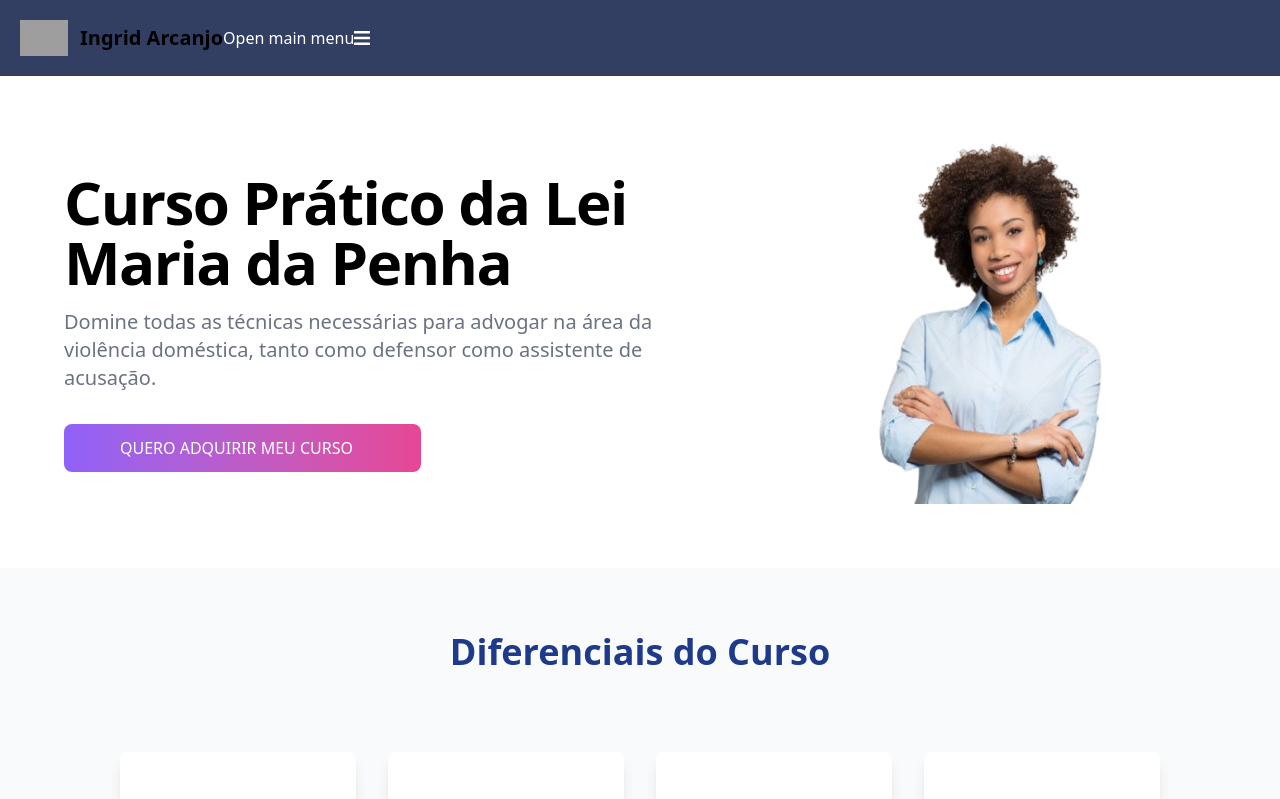
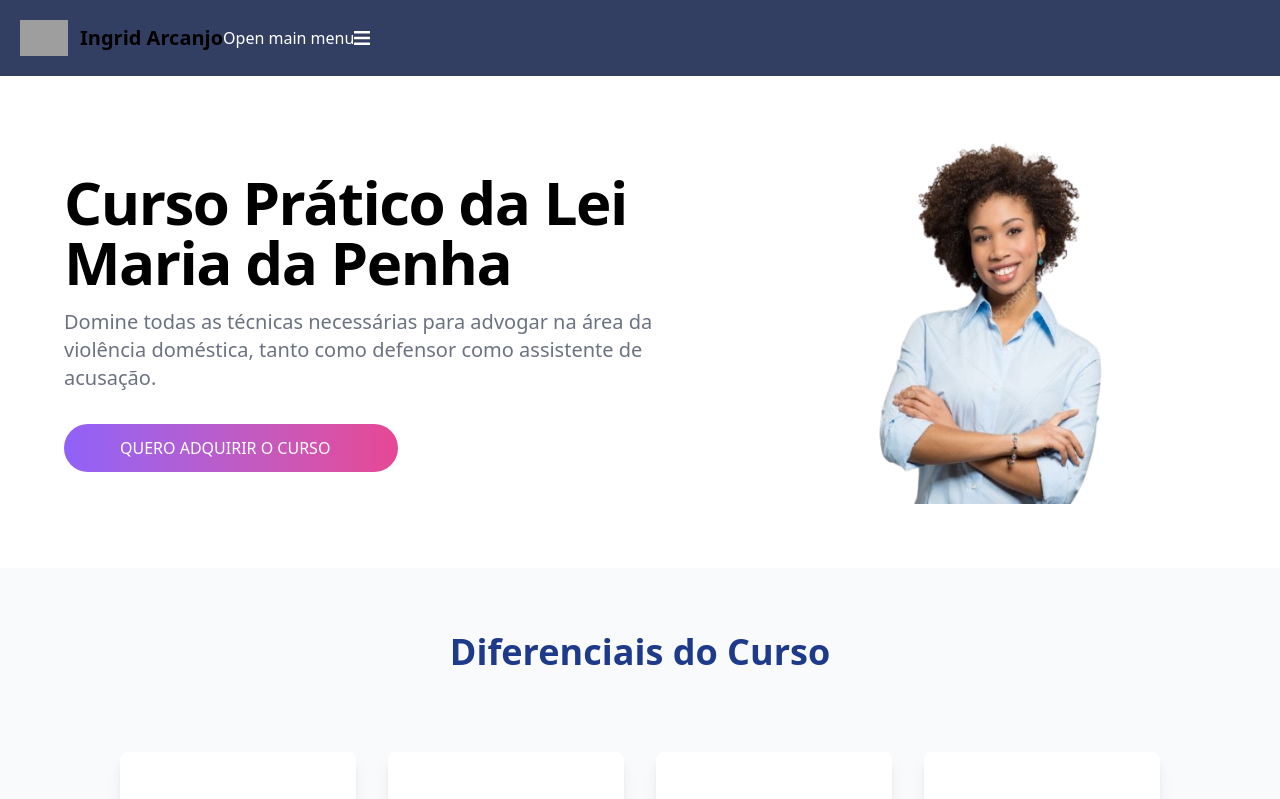
Before and after one commit to regianemr/site-ingrid, a React (Vite) app: page / in a window 1280 px wide. Shown: the top 799 px of the page. Built offline with nearby package versions, Linux system fonts and the light colour scheme; grey boxes are pictures that could not be loaded.

Commit message:
mudanca no botao

```diff
--- a/src/components/Hero.jsx
+++ b/src/components/Hero.jsx
@@ -9,9 +9,9 @@ export function Hero () {
           <h1 className="max-w-2xl mb-4 text-4xl font-extrabold tracking-tight leading-none md:text-5xl xl:text-6xl dark:text-white">Curso Prático da Lei Maria da Penha</h1>
           <p className="max-w-2xl mb-6 font-light text-gray-500 lg:mb-8 md:text-lg lg:text-xl dark:text-gray-400">Domine todas as técnicas necessárias para advogar na área da violência doméstica, tanto como defensor como assistente de acusação.</p>
           <div className="flex flex-wrap gap-2">
-            <Button size="xl" className="bg-gradient-to-r from-purple-500 to-pink-500 text-white hover:bg-gradient-to-l focus:ring-purple-200 dark:focus:ring-purple-800">
-              <a href="#" className="inline-flex items-center justify-center px-8 py-3 mr-3 text-base font-medium text-center text-white rounded-lg">
-                QUERO ADQUIRIR MEU CURSO
+            <Button size="xl" className="md:justify-items-center bg-gradient-to-r from-purple-500 to-pink-500 text-white hover:bg-gradient-to-l focus:ring-purple-200 dark:focus:ring-purple-800 rounded-full">
+              <a href="#" className="inline-flex items-center justify-center px-8 py-3 mr-3 text-xs md:text-base font-medium text-center text-white rounded-lg">
+                QUERO ADQUIRIR O CURSO
               </a>
             </Button>
           </div>
```
